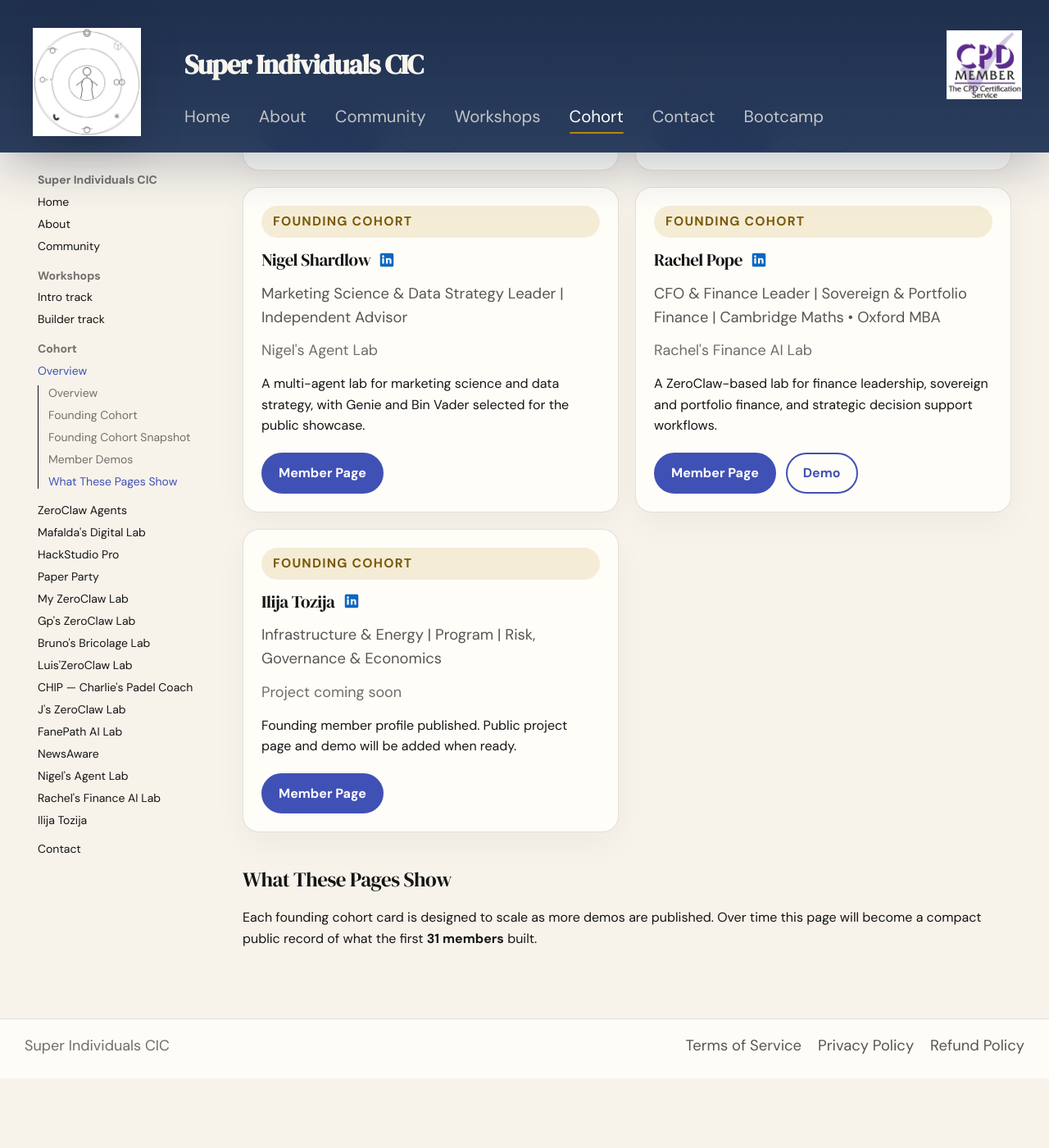
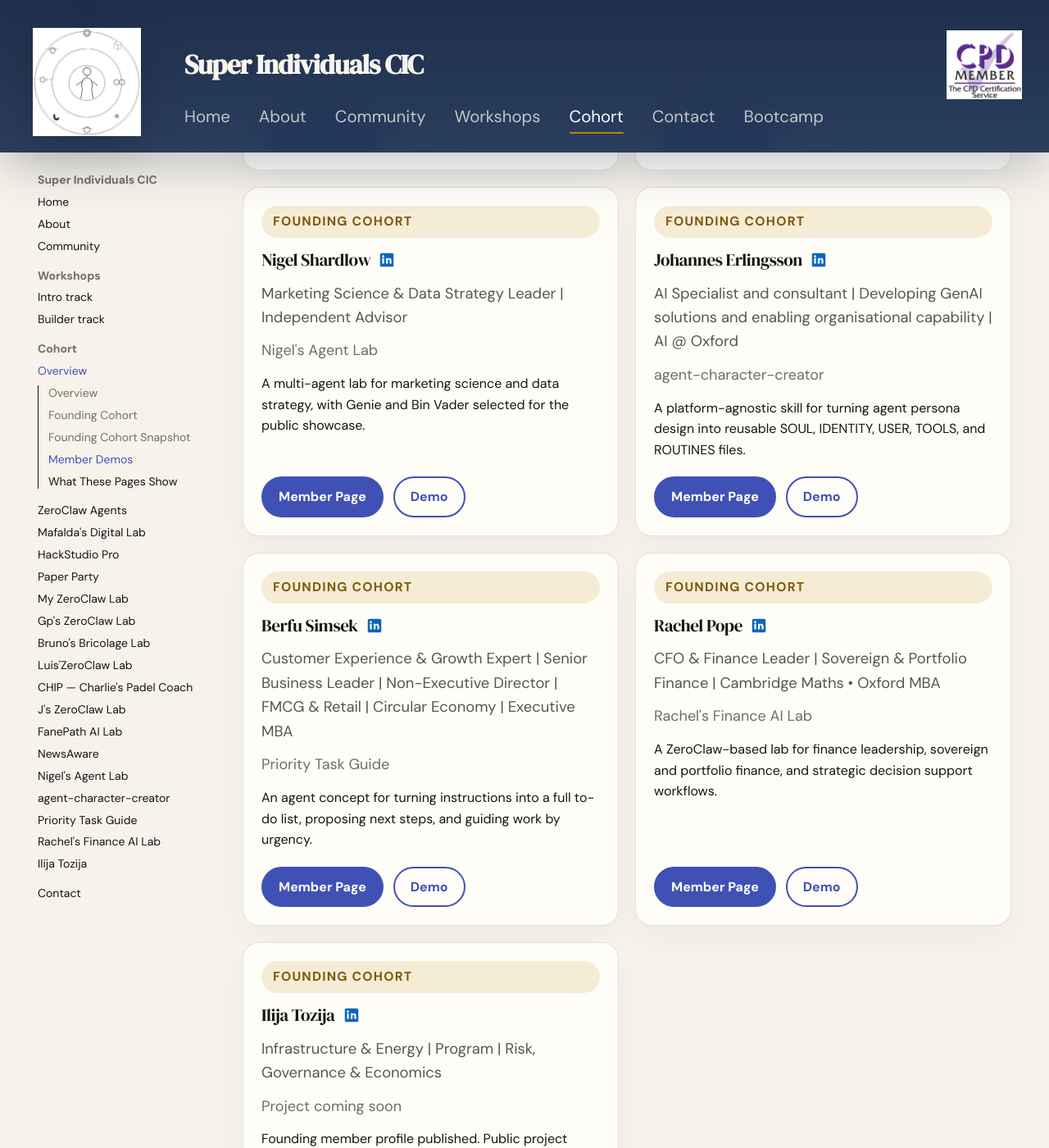
Before and after one commit to sicic-org/sicic-home, an MkDocs documentation site: the page built from docs/cohort/index.md, in a window 1280 px wide and 1400 px high, scrolled down 3360 px. Shown: the whole window at 82% size. Built offline with MkDocs 1.6.1 and Material for MkDocs 9.7.7, drawn with Linux system fonts in a browser that asks for light colours; before the commit the page ends 4675 px from its top, so only the background shows below that.

Commit message:
Add Berfu and Johannes

```diff
--- a/docs/cohort/index.md
+++ b/docs/cohort/index.md
@@ -266,6 +266,43 @@
     <p>A multi-agent lab for marketing science and data strategy, with Genie and Bin Vader selected for the public showcase.</p>
     <div class="cohort-card-actions">
       <a class="md-button md-button--primary" href="shardlow-agents/">Member Page</a>
+      <a class="md-button" href="https://sharkstar-code.github.io/my-zeroclaw-agents/">Demo</a>
+    </div>
+  </div>
+  <div class="proof-card cohort-member-card">
+    <p class="cohort-badge">Founding Cohort</p>
+    <div class="cohort-member-head">
+      <h3>Johannes Erlingsson</h3>
+      <a class="cohort-linkedin" href="https://www.linkedin.com/in/johanneserlingsson/" aria-label="Johannes Erlingsson LinkedIn profile">
+        <svg viewBox="0 0 24 24" aria-hidden="true">
+          <path d="M19 3A2 2 0 0 1 21 5V19A2 2 0 0 1 19 21H5A2 2 0 0 1 3 19V5A2 2 0 0 1 5 3H19M8.34 17V9.67H5.9V17H8.34M7.12 8.66A1.41 1.41 0 1 0 7.12 5.84A1.41 1.41 0 0 0 7.12 8.66M18.1 17V12.96C18.1 10.8 16.95 9.53 15.42 9.53C14.19 9.53 13.64 10.21 13.33 10.69V9.67H10.89C10.92 10.35 10.89 17 10.89 17H13.33V12.91C13.33 12.69 13.35 12.47 13.41 12.31C13.58 11.87 13.97 11.41 14.6 11.41C15.42 11.41 15.75 12.03 15.75 12.94V17H18.1Z"/>
+        </svg>
+      </a>
+    </div>
+    <p class="cohort-member-role">AI Specialist and consultant | Developing GenAI solutions and enabling organisational capability | AI @ Oxford</p>
+    <p class="pricing-meta">agent-character-creator</p>
+    <p>A platform-agnostic skill for turning agent persona design into reusable SOUL, IDENTITY, USER, TOOLS, and ROUTINES files.</p>
+    <div class="cohort-card-actions">
+      <a class="md-button md-button--primary" href="erlingsson-agent-character/">Member Page</a>
+      <a class="md-button" href="https://github.com/urbanmania/skills">Demo</a>
+    </div>
+  </div>
+  <div class="proof-card cohort-member-card">
+    <p class="cohort-badge">Founding Cohort</p>
+    <div class="cohort-member-head">
+      <h3>Berfu Simsek</h3>
+      <a class="cohort-linkedin" href="https://www.linkedin.com/in/berfu-simsek/" aria-label="Berfu Simsek LinkedIn profile">
+        <svg viewBox="0 0 24 24" aria-hidden="true">
+          <path d="M19 3A2 2 0 0 1 21 5V19A2 2 0 0 1 19 21H5A2 2 0 0 1 3 19V5A2 2 0 0 1 5 3H19M8.34 17V9.67H5.9V17H8.34M7.12 8.66A1.41 1.41 0 1 0 7.12 5.84A1.41 1.41 0 0 0 7.12 8.66M18.1 17V12.96C18.1 10.8 16.95 9.53 15.42 9.53C14.19 9.53 13.64 10.21 13.33 10.69V9.67H10.89C10.92 10.35 10.89 17 10.89 17H13.33V12.91C13.33 12.69 13.35 12.47 13.41 12.31C13.58 11.87 13.97 11.41 14.6 11.41C15.42 11.41 15.75 12.03 15.75 12.94V17H18.1Z"/>
+        </svg>
+      </a>
+    </div>
+    <p class="cohort-member-role">Customer Experience &amp; Growth Expert | Senior Business Leader | Non-Executive Director | FMCG &amp; Retail | Circular Economy | Executive MBA</p>
+    <p class="pricing-meta">Priority Task Guide</p>
+    <p>An agent concept for turning instructions into a full to-do list, proposing next steps, and guiding work by urgency.</p>
+    <div class="cohort-card-actions">
+      <a class="md-button md-button--primary" href="simsek-task-agent/">Member Page</a>
+      <a class="md-button" href="https://github.com/brfsm">Demo</a>
     </div>
   </div>
   <div class="proof-card cohort-member-card">
--- a/mkdocs.yml
+++ b/mkdocs.yml
@@ -64,6 +64,8 @@
       - FanePath AI Lab: cohort/ripa-fanepath.md
       - NewsAware: cohort/kumar-newsaware.md
       - Nigel's Agent Lab: cohort/shardlow-agents.md
+      - agent-character-creator: cohort/erlingsson-agent-character.md
+      - Priority Task Guide: cohort/simsek-task-agent.md
       - Rachel's Finance AI Lab: cohort/pope-finance-lab.md
       - Ilija Tozija: cohort/tozija-profile.md
   - Contact: contact.md
```
Also changed, not shown: docs/cohort/erlingsson-agent-character.md (added, +89 -0 lines), docs/cohort/shardlow-agents.md (+8 -1 lines), docs/cohort/simsek-task-agent.md (added, +76 -0 lines), docs/index.md (+31 -3 lines).
